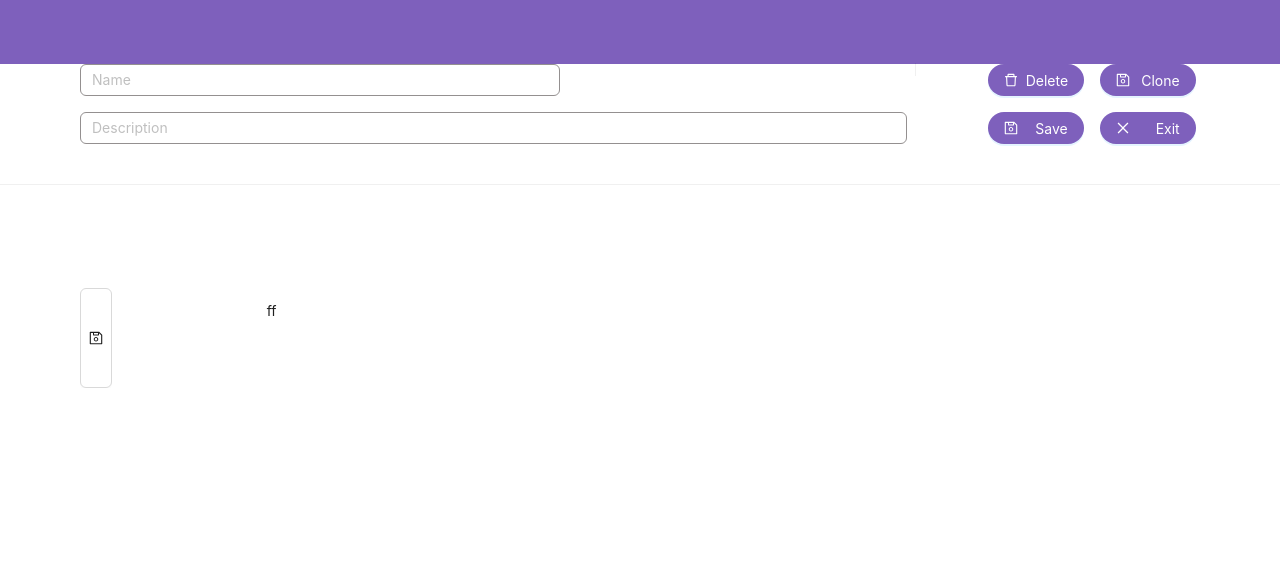
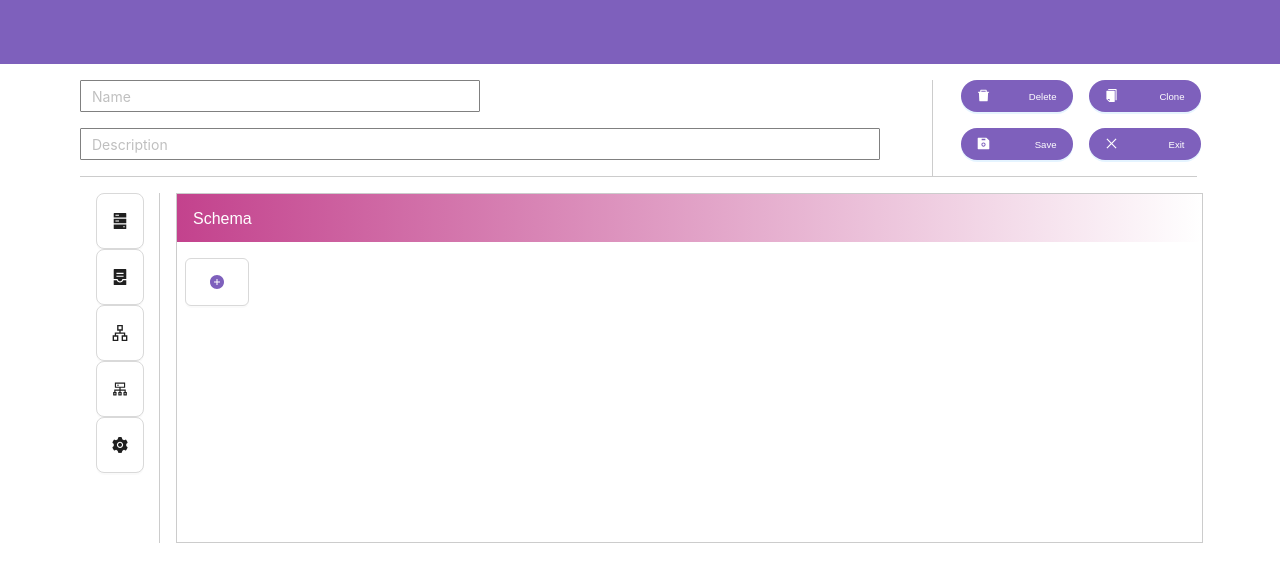
Before and after one commit to sourcecoursepoc/sourcecourse_poc, a Next.js app: page /compose in a window 1280 px wide. Shown: the top 582 px of the page. Built offline with nearby package versions, Linux system fonts and the light colour scheme.

Commit message:
UI design completed ,Modal box done

```diff
--- /dev/null
+++ b/src/components/ComposePage/MainContent/mainContent.module.css
@@ -0,0 +1,54 @@
+.contentIconStyle{
+    margin-left: 5rem;
+    text-align:center;
+    min-height: 5rem;
+    border-right:1px solid #c2bebe;
+    background-color:#fff;
+    min-height: 4rem;
+   max-height: 23rem;
+
+
+}
+.mainContentStyle {
+    text-align: center;
+    min-height: 5rem;
+    background-color: #fff;
+
+
+}
+.buttonStyle{
+   margin-left: 6rem;
+   width:4rem;
+   height:5rem;
+
+
+}
+.space {
+    width: 100%;
+    height: 100%;
+    background-color: white;
+}
+
+.layout {
+    height: 100%;
+    background-color: white;
+}
+.content{
+    height: 90%;
+    margin-left: 1rem;
+    width: 107%;
+    border: 1px solid #ccc;
+}
+.pinkbar{
+    background: linear-gradient(to right, #c3428d, #FFFFFF);
+    padding: 0rem;
+    margin: 0rem 0rem 1rem 0rem;
+    height: 3rem;
+
+}
+.text{
+    color: #fff;
+    font-family: sans-serif;
+    margin-left: 1rem;
+    font-size: medium;
+}
--- /dev/null
+++ b/src/components/ComposePage/MainContent/mainContent.tsx
@@ -0,0 +1,36 @@
+import { PlusCircleFilled } from '@ant-design/icons';
+import { Button, Layout, Row } from 'antd';
+import { Content } from 'antd/es/layout/layout';
+import React, { useState } from 'react'
+import ButtonComponent from '../buttons/buttons';
+import ModalBox from '../ModalBox/modalBox';
+import styles from "./mainContent.module.css";
+import MainIcons from './mainContentIcons';
+const MainContent = () => {
+  const [visible, setVisible] = useState(false);
+
+  const showModal = () => {
+    setVisible(true);
+  };
+  const handleCancel = () => {
+    setVisible(false);
+  };
+  return (
+    <Layout className={styles.layout}>
+    <Content className={styles.content}>
+        <Row className={styles.pinkbar} ><p className={styles.text}>Schema</p></Row>
+        <Button icon={<PlusCircleFilled/>} style={{marginLeft:"0.5rem",width:"4rem",height:"3rem",color:"#7E60BC"}}
+        onClick={showModal}
+        ></Button>
+
+       <ModalBox
+        visible={visible}
+        onCancel={handleCancel}
+      />
+
+    </Content>
+</Layout>
+  )
+}
+
+export default MainContent
--- /dev/null
+++ b/src/components/ComposePage/MainContent/mainContentIcons.tsx
@@ -0,0 +1,26 @@
+import Icon from '@ant-design/icons/lib/components/AntdIcon';
+import { Button, Col, Layout, Row } from 'antd';
+import { SizeType } from 'antd/es/config-provider/SizeContext';
+import { Content } from 'antd/es/layout/layout';
+import  { ReactNode} from 'react'
+import styles from "./mainContent.module.css";
+
+interface MyComponentProps {
+   // size:SizeType;
+    icon: ReactNode;
+
+  }
+const MainIcons: React.FC<MyComponentProps>= ({icon})=> {
+  return (
+
+   <Content >
+            <Button icon={icon} size={"large"} style={{width:"3rem",height:"3.5rem",marginLeft:"6rem"}} >
+            </Button>
+
+
+    </Content>
+
+   )
+}
+
+export default MainIcons
--- /dev/null
+++ b/src/components/ComposePage/ModalBox/modalBox.tsx
@@ -0,0 +1,19 @@
+import { Modal } from 'antd'
+import React from 'react'
+
+interface MyModalProps {
+    visible: boolean;
+    onCancel: () => void;
+  }
+const ModalBox: React.FC<MyModalProps> = ({ visible, onCancel }) => {
+  return (
+    <Modal
+    visible={visible}
+    onCancel={onCancel}
+    style={{ padding:"50px 50px",top:"50px"}}
+   >
+  </Modal>
+  )
+}
+
+export default ModalBox
--- /dev/null
+++ b/src/components/ComposePage/TextArea/textArea.module.css
@@ -0,0 +1,5 @@
+.customTextArea{
+    border: 1px solid grey ;
+ border-radius: 1px;
+ height: 2rem;
+ }
--- /dev/null
+++ b/src/components/ComposePage/TextArea/textArea.tsx
@@ -0,0 +1,20 @@
+import { Input } from 'antd'
+import React from 'react';
+import styles from './textArea.module.css';
+
+interface MyComponentProps {
+    placeholder: string;
+
+
+  }
+const TextArea = ({ placeholder}:MyComponentProps) => {
+  return (
+    <Input
+      placeholder={placeholder}
+      className={styles.customTextArea}
+
+    />
+  )
+}
+
+export default TextArea
--- /dev/null
+++ b/src/components/ComposePage/buttons/buttonStyle.module.css
@@ -0,0 +1,21 @@
+
+
+  .mybutton {
+   display: flex;
+   flex-direction: row;
+   justify-content: space-between;
+   align-items: center;
+   width: 30%;
+   background-color: #7E60BC;
+   left: 0.7rem ;
+   margin-left: 1rem;
+    margin-bottom: 1rem;
+    width: 7rem;
+    font-size: 0.6rem;
+    font-weight: 400;
+    padding-inline-end: 46px;
+    padding-inline-start: 34px;
+    font-family:Arial, Helvetica, sans-serif;
+
+
+ }
--- /dev/null
+++ b/src/components/ComposePage/buttons/buttons.tsx
@@ -0,0 +1,24 @@
+import React, { ReactNode, useState } from 'react';
+import { DownloadOutlined } from '@ant-design/icons';
+import { Button, Radio, Space, Divider } from 'antd';
+import type { SizeType } from 'antd/es/config-provider/SizeContext';
+import styles from './buttonStyle.module.css';
+
+interface MyComponentProps {
+    text: string;
+    icon: ReactNode;
+    size:SizeType;
+  }
+const ButtonComponent: React.FC<MyComponentProps>= ({text,icon,size}) => {
+//  const [size, setSize] = useState<SizeType>('large'); // default is 'middle'
+
+  return (
+    <>
+          <Button type="primary" shape="round" icon={icon} size={size} className={styles.mybutton}>
+            {text}
+          </Button>
+
+    </>
+  );
+};
+export default ButtonComponent
--- a/src/pages/compose/index.module.css
+++ b/src/pages/compose/index.module.css
@@ -1,8 +1,30 @@
-.textAreaRow{
-    margin-left: 5rem;
+.space {
+    width: 100%;
+    height: 100%;
+    background-color: white;
+}
+
+.layout {
+    height: 100%;
+    background-color: white;
+}
+
+.buttonAreaBorder{
+    color: rgb(133, 130, 130);
+    border-bottom:1px solid #ccc;
+    background-color:#fff;
     margin-bottom: 1rem;
+   max-width: 16.5rem;
+}
+.textAreaBorder{
+
+    color: rgb(133, 130, 130);
+    border-bottom:1px solid #ccc;
+    background-color:#fff;
+   margin-bottom: 1rem;
 
 }
+
 .contentStyle{
     text-align:center;
     min-height: 500px;
@@ -17,3 +39,14 @@
   width:100px;
   height:100px;
  }
+ .sideButtons{
+
+    min-height: 350px;
+    color: rgb(133, 130, 130);
+    border-right:1px solid #ccc;
+    background-color:#fff;
+
+}
+.icon{
+   font-size: small;
+}
--- a/src/pages/compose/index.tsx
+++ b/src/pages/compose/index.tsx
@@ -1,12 +1,13 @@
 import { Layout, Space, Col, Row } from "antd";
 import Header from "../../components/header/header";
-import styles from "./compose.module.css";
 import { Divider } from "antd";
-import ButtonComponent from "./buttons";
-import TextArea from "./textArea";
-import stylesText from "./index.module.css";
-import { CloseOutlined, DeleteOutlined, SaveOutlined } from "@ant-design/icons";
-import MainIcons from "./mainContentIcons";
+import ButtonComponent from "../../components/ComposePage/buttons/buttons";
+import TextArea from "../../components/ComposePage/TextArea/textArea";
+import styles from "./index.module.css";
+import { ApartmentOutlined, CloseOutlined, ClusterOutlined, ContainerFilled, CopyFilled, DeleteFilled, DeleteOutlined, GoldenFilled, HddFilled, PlusCircleFilled, SaveFilled, SaveOutlined, SettingFilled } from "@ant-design/icons";
+import MainIcons from "../../components/ComposePage/MainContent/mainContentIcons";
+import MainContent from "../../components/ComposePage/MainContent/mainContent";
+
 
 const Compose = () => {
   const { Content } = Layout;
@@ -14,42 +15,42 @@ const Compose = () => {
     <Space direction="vertical" className={styles.space} size={[0, 48]}>
       <Layout className={styles.layout}>
         <Header />
-        <Content>
-
-          <Row >
-            <Col span={17} style={{ height: "5rem" }} >
-              <Row
-                className={stylesText.textAreaRow}
-                style={{ width: "30rem" }}
-              >
+        <Content style={{ marginTop: "1rem" }}>
+          <Row  >
+            <Col span={15} style={{marginLeft:"5rem"}} className={styles.textAreaBorder}  >
+              <Row style={{marginBottom:"1rem",width:"50%"}} >
                 <TextArea placeholder="Name" />{" "}
               </Row>
-              <Row className={stylesText.textAreaRow}>
+              <Row style={{marginBottom:"1rem",width:"100%"}} >
                 <TextArea placeholder="Description" />{" "}
               </Row>
             </Col>
-            <Divider type="vertical" ></Divider>
-            <Col span={6}>
+          <Col span={1} className={styles.textAreaBorder} style={{borderRight:"1px solid #ccc"}}></Col>
+            <Col span={7}  className={styles.buttonAreaBorder} >
+                <Row >
+                <ButtonComponent text={"Delete"} icon={<DeleteFilled className={styles.icon}/>} size={"middle"} />
+                <ButtonComponent text="Clone" icon={<CopyFilled className={styles.icon}/>} size={"middle"}/>
+                </Row>
+                <Row >
+                <ButtonComponent text="Save" icon={<SaveFilled className={styles.icon} /> } size={"middle"}/>
+                <ButtonComponent text="Exit" icon={<CloseOutlined className={styles.icon}/>} size={"middle"}/>
+                </Row>
+            </Col>
+          </Row>
 
-                <Row>
-                  <ButtonComponent text={"Delete"} icon={<DeleteOutlined />} size={"middle"} />
-                  <ButtonComponent text="Clone" icon={<SaveOutlined />} size={"middle"}/>
-                </Row>
-                <Row>
-                  <ButtonComponent text="Save" icon={<SaveOutlined />} size={"middle"}/>
-                  <ButtonComponent text="Exit" icon={<CloseOutlined />} size={"middle"}/>
-                </Row>
+          <Row  >
+            <Col  span={3} className={styles.sideButtons} >
+
+            <MainIcons icon={<HddFilled />}/>
+              <MainIcons icon={<ContainerFilled />}/>
+              <MainIcons icon={<ApartmentOutlined />}/>
+              <MainIcons icon={<ClusterOutlined />}/>
+              <MainIcons icon={<SettingFilled />}/>
 
             </Col>
-          </Row>
-          <Divider plain style={{ height: "5rem" }}></Divider>
-          <Row >
-            <Col span={5} >
-              <MainIcons icon={<SaveOutlined />} />
-            </Col>
+            <Col span={18}>
+            <MainContent/>
 
-            <Col span={17}>
-             <p>ff</p>
             </Col>
           </Row>
         </Content>
```
